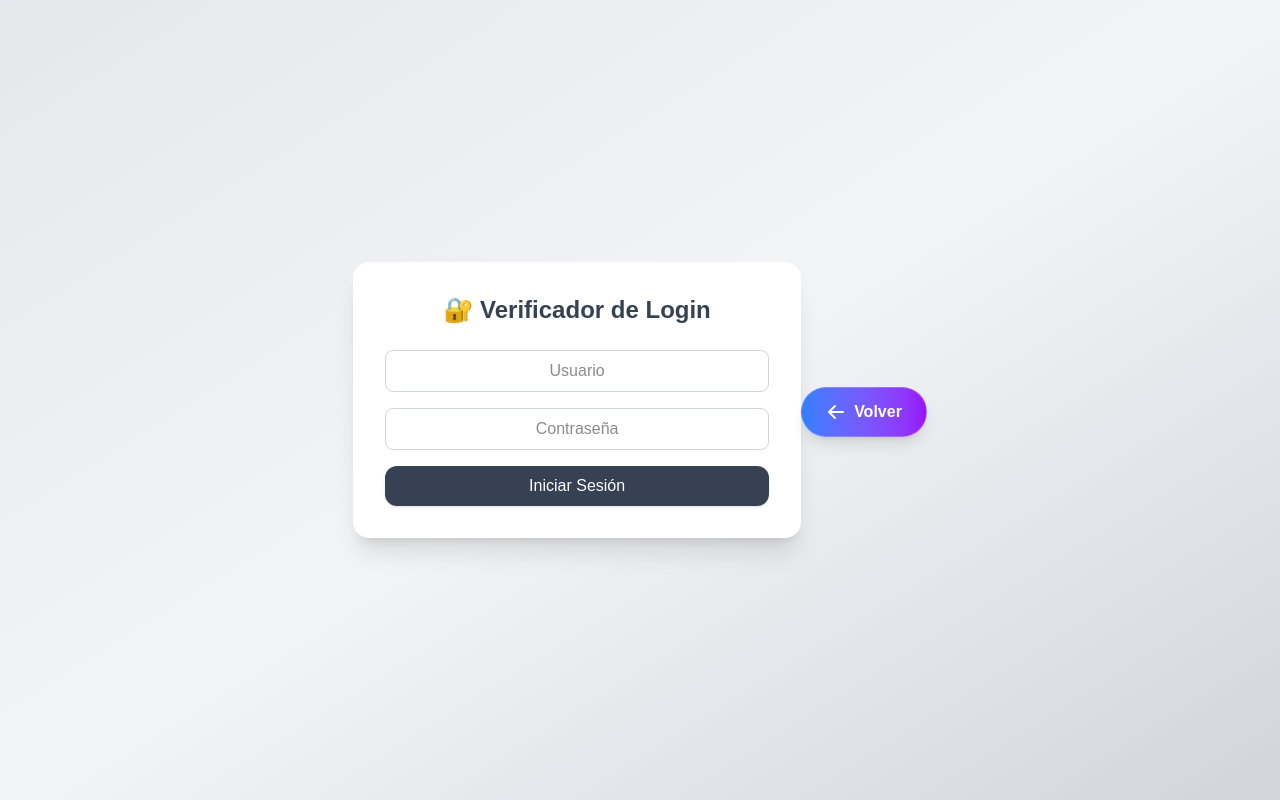
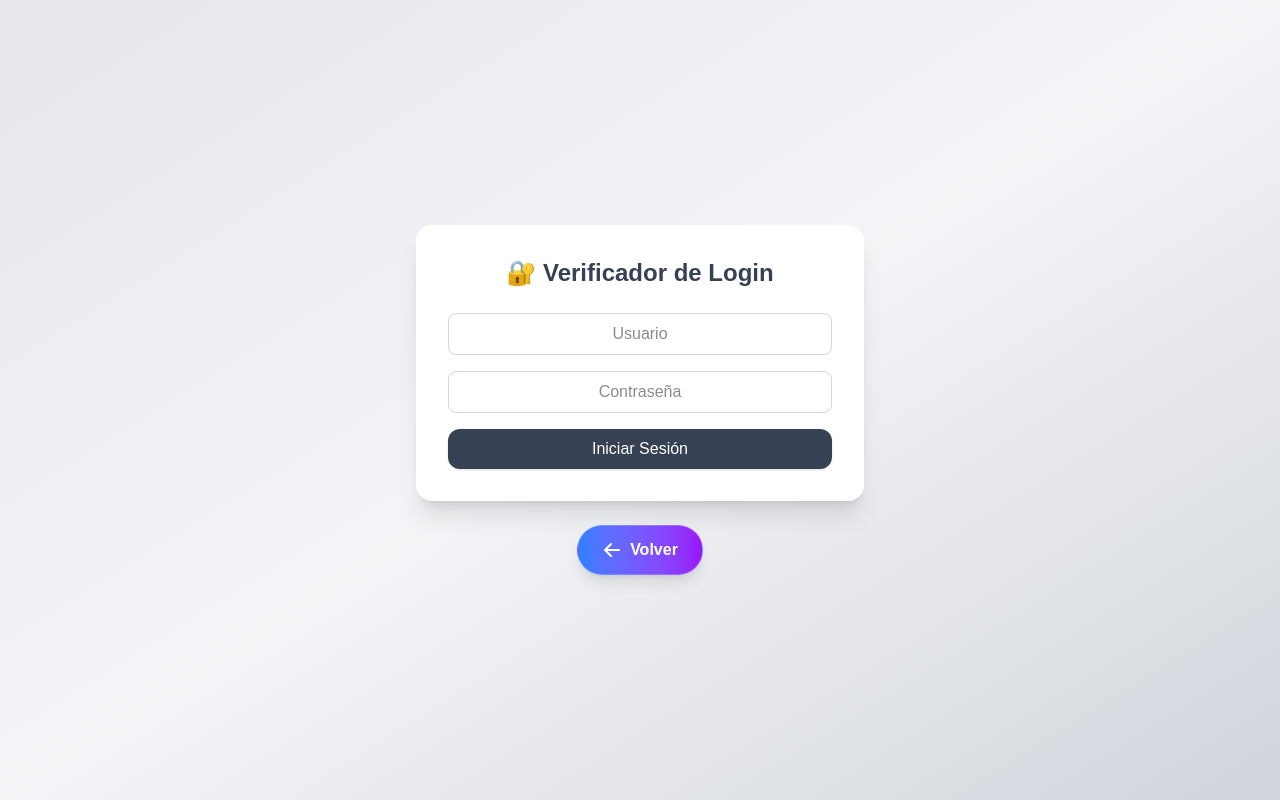
Before and after one commit to ferjbadev/claseProgramacion, a Next.js app: page /proyecto11 in a window 1280 px wide. Built offline with nearby package versions, Linux system fonts and the light colour scheme.

Commit message:
Update page.tsx

```diff
--- a/src/app/proyecto11/page.tsx
+++ b/src/app/proyecto11/page.tsx
@@ -20,16 +20,15 @@
   };
 
   return (
-    <div className="flex min-h-screen items-center justify-center bg-gradient-to-br from-gray-200 via-gray-100 to-gray-300 p-6">
+    <div className="flex flex-col items-center justify-center min-h-screen bg-gradient-to-br from-gray-200 via-gray-100 to-gray-300 p-6">
 
-      {/* Contenedor principal animado */}
+      {/* Contenedor principal */}
       <motion.div
         className="bg-white shadow-xl rounded-2xl p-8 w-full max-w-md text-center"
         initial={{ opacity: 0, y: 20 }}
         animate={{ opacity: 1, y: 0 }}
         transition={{ duration: 0.5 }}
       >
-        {/* Título animado */}
         <motion.h1
           className="text-2xl font-bold text-gray-700 mb-6"
           initial={{ opacity: 0, y: -20 }}
@@ -39,7 +38,6 @@
           🔐 Verificador de Login
         </motion.h1>
 
-        {/* Inputs animados */}
         <motion.div initial={{ opacity: 0, y: 20 }} animate={{ opacity: 1, y: 0 }} transition={{ delay: 0.2 }}>
           <input
             type="text"
@@ -60,7 +58,6 @@
           />
         </motion.div>
 
-        {/* Botón Login animado */}
         <motion.div initial={{ opacity: 0, y: 20 }} animate={{ opacity: 1, y: 0 }} transition={{ delay: 0.4 }}>
           <button
             onClick={verificarLogin}
@@ -70,7 +67,6 @@
           </button>
         </motion.div>
 
-        {/* Resultado animado */}
         <motion.div
           initial={{ opacity: 0, height: 0 }}
           animate={mensaje ? { opacity: 1, height: "auto" } : { opacity: 0, height: 0 }}
@@ -107,6 +103,7 @@
           Volver
         </Link>
       </motion.div>
+
     </div>
   );
 }
```
